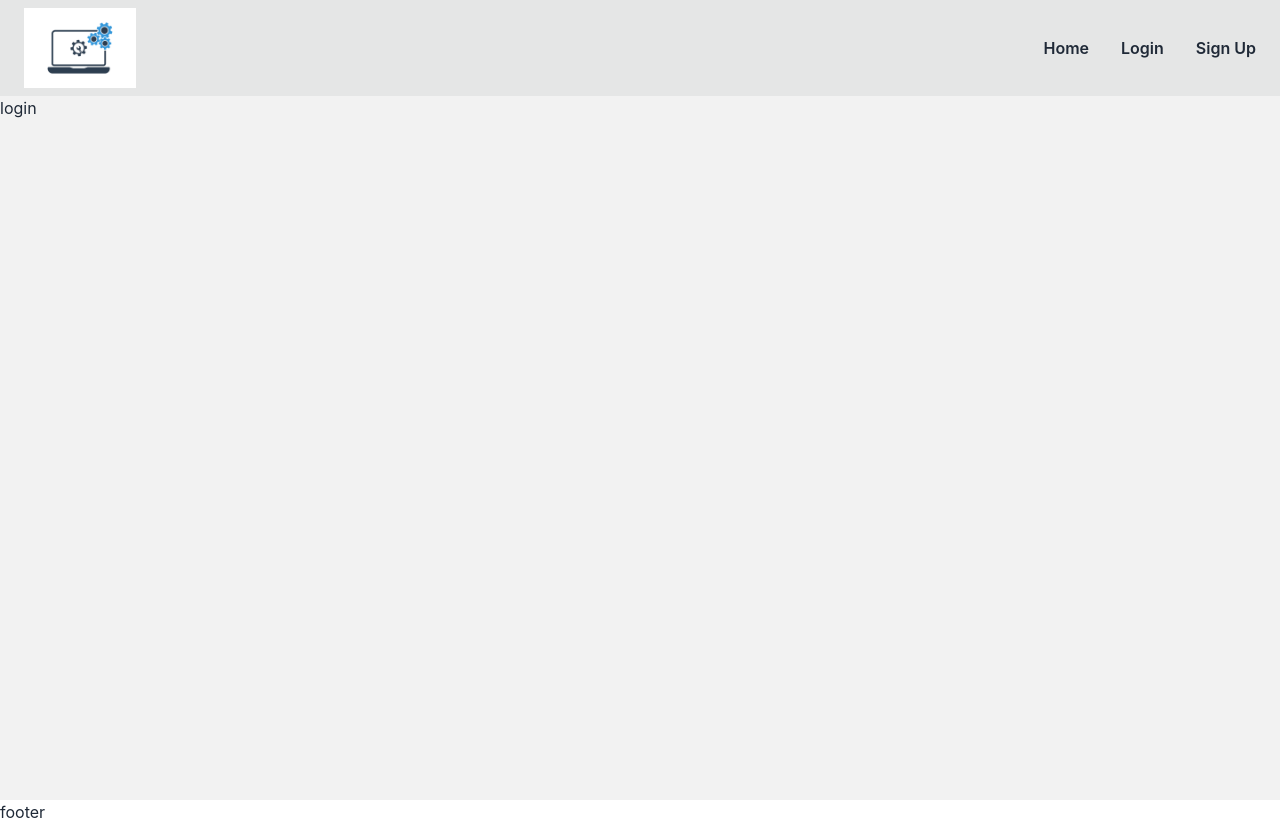
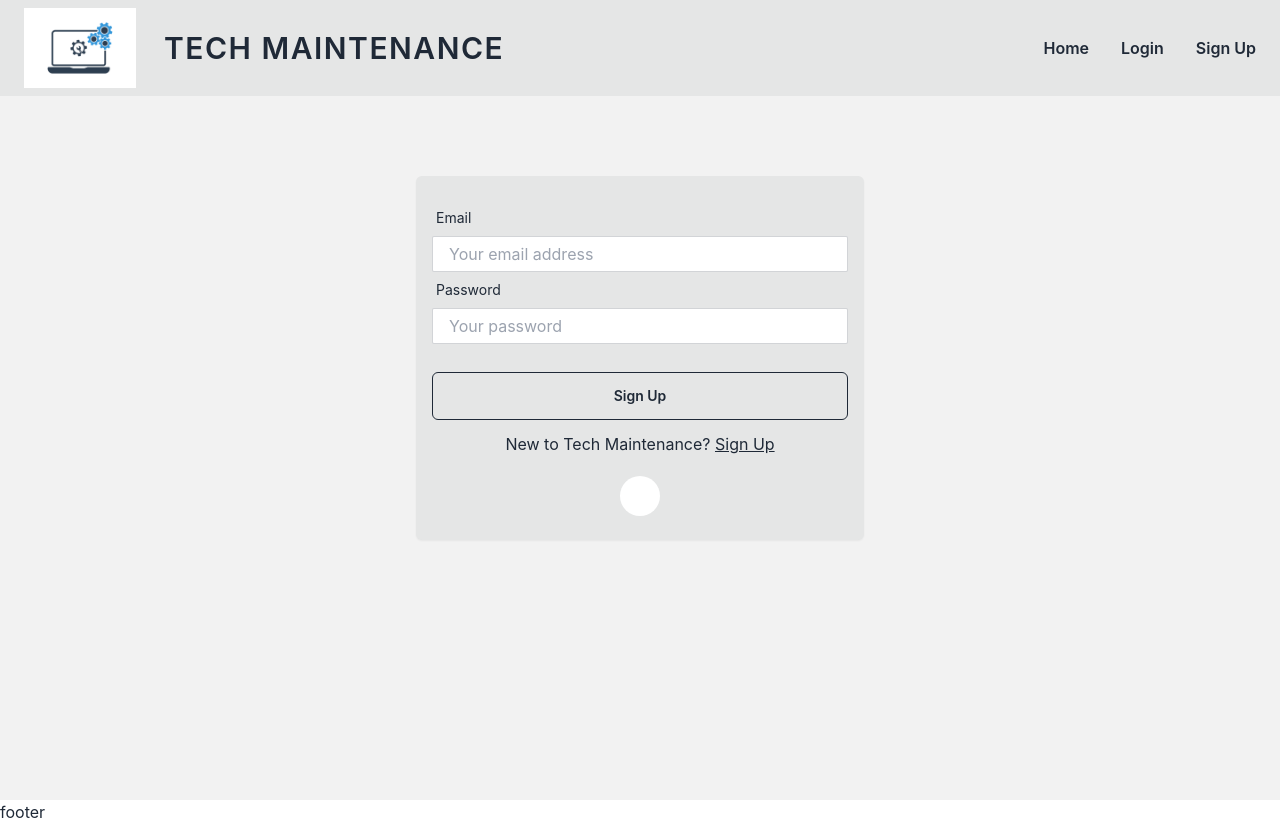
Before and after one commit to comconToukir/tech-maintenance-client, a React (Create React App) app: page /login in a window 1280 px wide. Built offline with nearby package versions, Linux system fonts and the light colour scheme; no server answers.

Commit message:
login added, re-route after login, googlesignin added

```diff
--- a/src/Pages/Login/Login.jsx
+++ b/src/Pages/Login/Login.jsx
@@ -1,9 +1,106 @@
-import React from 'react';
+import { useContext } from "react";
+import { useForm } from "react-hook-form";
+import { Link, useNavigate, useLocation } from "react-router-dom";
+import { toast } from "react-hot-toast";
+import { FaGoogle } from "react-icons/fa";
+
+import { signInUser, signInWithGooglePopup } from "../../utils/firebase.utils";
+import { UserContext } from "../../Contexts/UserContext";
 
 const Login = () => {
+  const location = useLocation();
+  const navigate = useNavigate();
+
+  const { setLoading } = useContext(UserContext);
+
+  const from = location.state?.from?.pathname || "/";
+
+  const {
+    register,
+    handleSubmit,
+    formState: { errors },
+  } = useForm();
+
+  const handleSignIn = (data) => {
+    const email = data.email;
+    const password = data.password;
+
+    setLoading(true);
+
+    signInUser(email, password)
+      .then(() => {
+        toast.success("Welcome back.")
+        navigate(from, { replace: true });
+      })
+      .catch((error) => {
+        toast.error(error.code);
+        console.error(error)
+      });
+  };
+
+  const handleGoogleSignIn = () => {
+    setLoading(true);
+    signInWithGooglePopup().then(() => {
+      navigate(from, { replace: true });
+    });
+  };
+
   return (
-    <div>
-      login
+    <div className="mt-20 px-4 py-6 bg-base-300 max-w-md mx-auto rounded-md shadow-sm">
+      <form onSubmit={handleSubmit(handleSignIn)}>
+        <div className="form-control">
+          <label className="label">
+            <span className="label-text">Email</span>
+          </label>
+          <input
+            type="email"
+            placeholder="Your email address"
+            className="input input-bordered w-full max-w-md h-9 rounded-sm"
+            {...register("email", {
+              required: true,
+              pattern: /^\w+([\.-]?\w+)*@\w+([\.-]?\w+)*(\.\w{2,3})+$/,
+            })}
+          />
+          {errors?.email?.type === "required" && (
+            <p className="text-red-500">This field is required</p>
+          )}
+          {errors?.email?.type === "pattern" && (
+            <p className="text-red-500">Please provide a valid email address</p>
+          )}
+          <label className="label">
+            <span className="label-text">Password</span>
+          </label>
+          <input
+            type="password"
+            placeholder="Your password"
+            className="input input-bordered w-full max-w-md h-9 rounded-sm"
+            {...register("password", {
+              required: true,
+            })}
+          />
+          {errors?.password?.type === "required" && (
+            <p className="text-red-500">This field is required</p>
+          )}
+          <input
+            className="btn btn-outline capitalize font-semibold py-3 mt-7 rounded-md cursor-pointer"
+            type="submit"
+            value="Sign up"
+            aria-label="submit"
+          />
+        </div>
+      </form>
+      <p className="text-center mt-3">
+        New to Tech Maintenance?{" "}
+        <Link className="link" to="/sign-up">
+          Sign Up
+        </Link>
+      </p>
+      <div className="flex flex-col justify-center items-center mt-5">
+        <FaGoogle
+          onClick={handleGoogleSignIn}
+          className="bg-base-100 text-white w-10 h-10 p-2 rounded-full cursor-pointer"
+        />
+      </div>
     </div>
   );
 };
--- a/src/Pages/Shared/Header/Header.jsx
+++ b/src/Pages/Shared/Header/Header.jsx
@@ -69,7 +69,8 @@ const Header = () => {
             </label>
           </div>
           <div className="flex-1 px-2 mx-2">
-            <img src={logo} className="h-20" alt="" />
+            <img src={logo} className="h-16 lg:h-20" alt="" />
+            <h1 className="ml-7 text-2xl lg:text-3xl font-semibold lg:tracking-wider">TECH MAINTENANCE</h1>
           </div>
           <div className="flex-none hidden lg:block">
             <ul className="menu menu-horizontal">
--- a/src/Pages/Shared/Spinner/Spinner.jsx
+++ b/src/Pages/Shared/Spinner/Spinner.jsx
@@ -2,7 +2,8 @@ import { Oval } from "react-loader-spinner";
 
 const Spinner = () => {
   return (
-    <Oval
+    <div className="mt-48 w-full grid place-items-center">
+      <Oval
       height={70}
       width={70}
       color="#4fa94d"
@@ -14,6 +15,7 @@ const Spinner = () => {
       strokeWidth={2}
       strokeWidthSecondary={2}
     />
+    </div>
   );
 };
 
--- a/src/Pages/SignUp/SignUp.jsx
+++ b/src/Pages/SignUp/SignUp.jsx
@@ -29,8 +29,8 @@ const SignUp = () => {
 
   const handleUpdateProfile = (profile) => {
     updateUserProfile(profile)
-      .then(toast.success("Welcome to Tech Maintenance community"))
-      .then(navigate(from))
+      .then(toast.success("Welcome to Tech Maintenance"))
+      .then(() => navigate(from))
       .catch((error) => console.error(error));
   };
 
@@ -50,7 +50,12 @@ const SignUp = () => {
       });
   };
 
-  const handleGoogleSignIn = () => signInWithGooglePopup().then(navigate(from));
+  const handleGoogleSignIn = () => {
+    setLoading(true);
+    signInWithGooglePopup().then(() => {
+      navigate(from);
+    });
+  };
 
   return (
     <div className="mt-20 px-4 py-6 bg-base-300 max-w-md mx-auto rounded-md shadow-sm">
@@ -130,7 +135,7 @@ const SignUp = () => {
             <p className="text-red-500">Password must be 6 characters long.</p>
           )}
           <input
-            className="btn-outline capitalize font-semibold py-3 mt-7 rounded-md cursor-pointer"
+            className="btn btn-outline capitalize font-semibold py-3 mt-7 rounded-md cursor-pointer"
             type="submit"
             value="Sign up"
             aria-label="submit"
--- a/src/Router/PrivateRoute/PrivateRoute.jsx
+++ b/src/Router/PrivateRoute/PrivateRoute.jsx
@@ -13,7 +13,7 @@ const PrivateRoute = ({ children }) => {
   if (loading) return <Spinner />;
 
   if (!user)
-    return <Navigate to="/sign-up" state={{ from: location }} replace />;
+    return <Navigate to="/login" state={{ from: location }} replace />;
 
   return children;
 };
--- a/src/utils/firebase.utils.js
+++ b/src/utils/firebase.utils.js
@@ -4,7 +4,8 @@ import {
   onAuthStateChanged,
   signInWithPopup,
   updateProfile,
-  signOut
+  signOut,
+  signInWithEmailAndPassword
 } from "firebase/auth";
 
 import app from '../firebase.config';
@@ -19,6 +20,10 @@ export const createUser = async (email, password) => {
   return await createUserWithEmailAndPassword(auth, email, password);
 }
 
+export const signInUser = async (email, password) => {
+  return await signInWithEmailAndPassword(auth, email, password);
+}
+
 export const updateUserProfile = (profile) => {
   return updateProfile(auth.currentUser, profile);
 };
```
